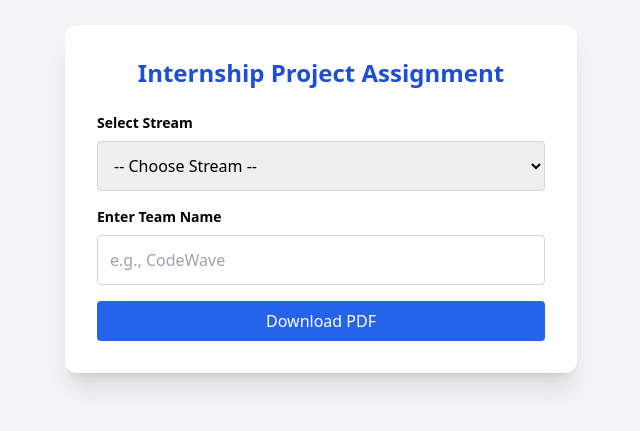
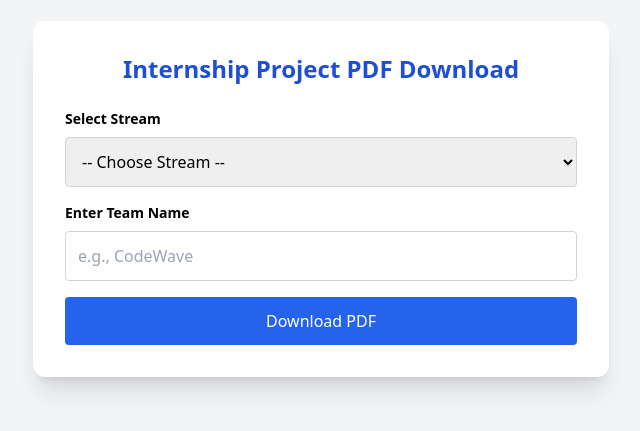
Before and after one commit to maddydevgits/BITS-Kurnool-Project-Assignment, a plain HTML site: page index.html in a window 1280 px wide. Shown: the part 201-632 px from the top of the page, without its empty margins (319-959 px from the left). Drawn offline with nearby package versions, Linux system fonts and the light colour scheme.

Commit message:
Update index.html

```diff
--- a/index.html
+++ b/index.html
@@ -4,10 +4,11 @@
   <meta charset="UTF-8" />
   <title>Internship Project PDF Download</title>
   <script src="https://cdn.tailwindcss.com"></script>
+  <meta name="viewport" content="width=device-width, initial-scale=1.0" />
 </head>
-<body class="bg-gray-100 min-h-screen flex items-center justify-center px-4">
-  <div class="bg-white p-8 rounded-xl shadow-xl w-full max-w-lg">
-    <h1 class="text-2xl font-bold text-center mb-6 text-blue-700">Internship Project Assignment</h1>
+<body class="bg-gray-100 min-h-screen flex items-center justify-center px-4 sm:px-6 md:px-8 lg:px-12">
+  <div class="bg-white p-6 sm:p-8 rounded-xl shadow-xl w-full max-w-xl">
+    <h1 class="text-xl sm:text-2xl font-bold text-center mb-6 text-blue-700">Internship Project PDF Download</h1>
 
     <label class="block mb-2 text-sm font-semibold">Select Stream</label>
     <select id="streamSelect" class="w-full p-3 border border-gray-300 rounded mb-4" onchange="resetSuggestions()">
@@ -30,7 +31,7 @@
 
     <button
       onclick="downloadPDF()"
-      class="w-full mt-4 bg-blue-600 text-white py-2 rounded hover:bg-blue-700 transition"
+      class="w-full mt-4 bg-blue-600 text-white py-3 rounded hover:bg-blue-700 transition"
     >
       Download PDF
     </button>
```
